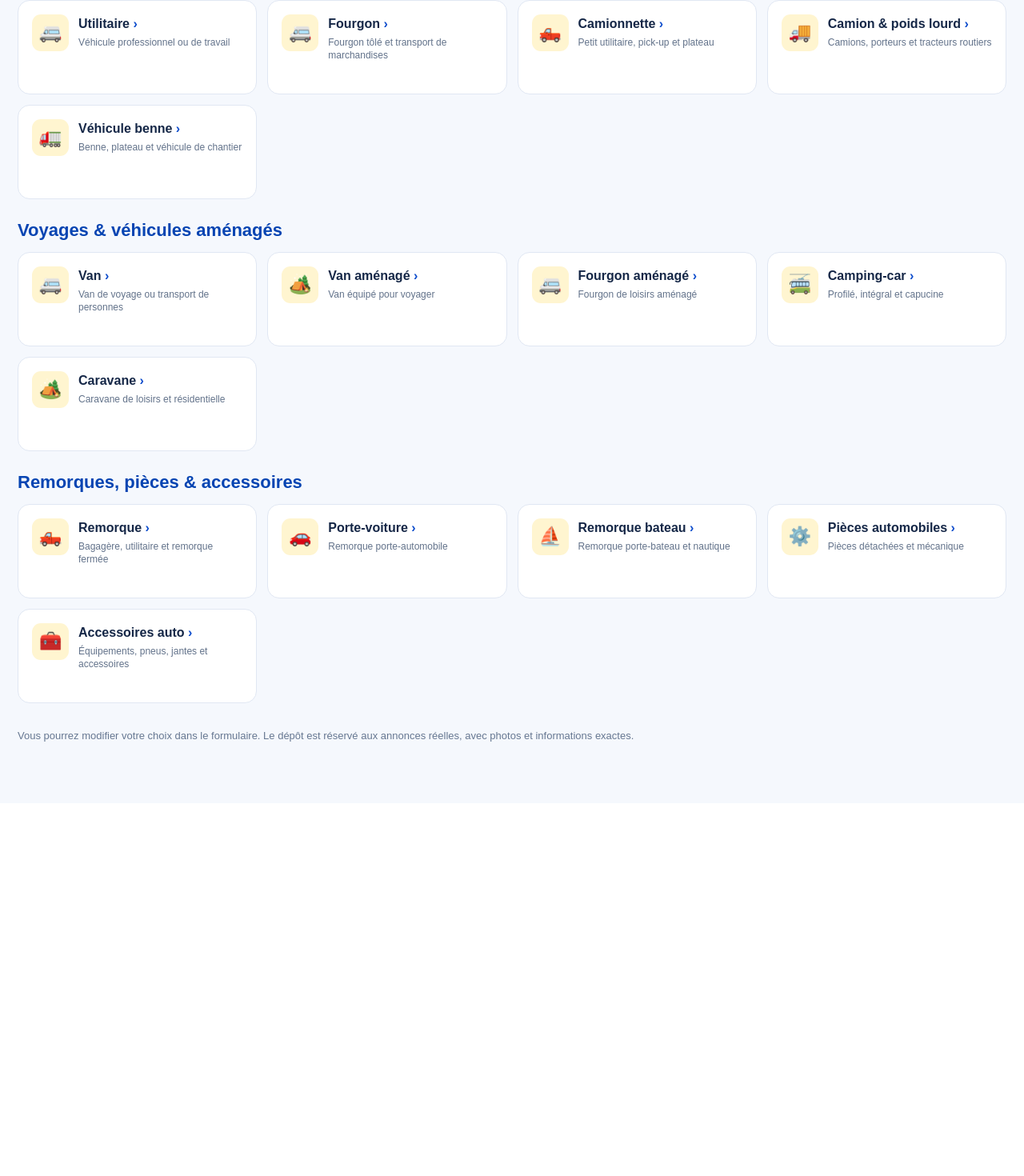
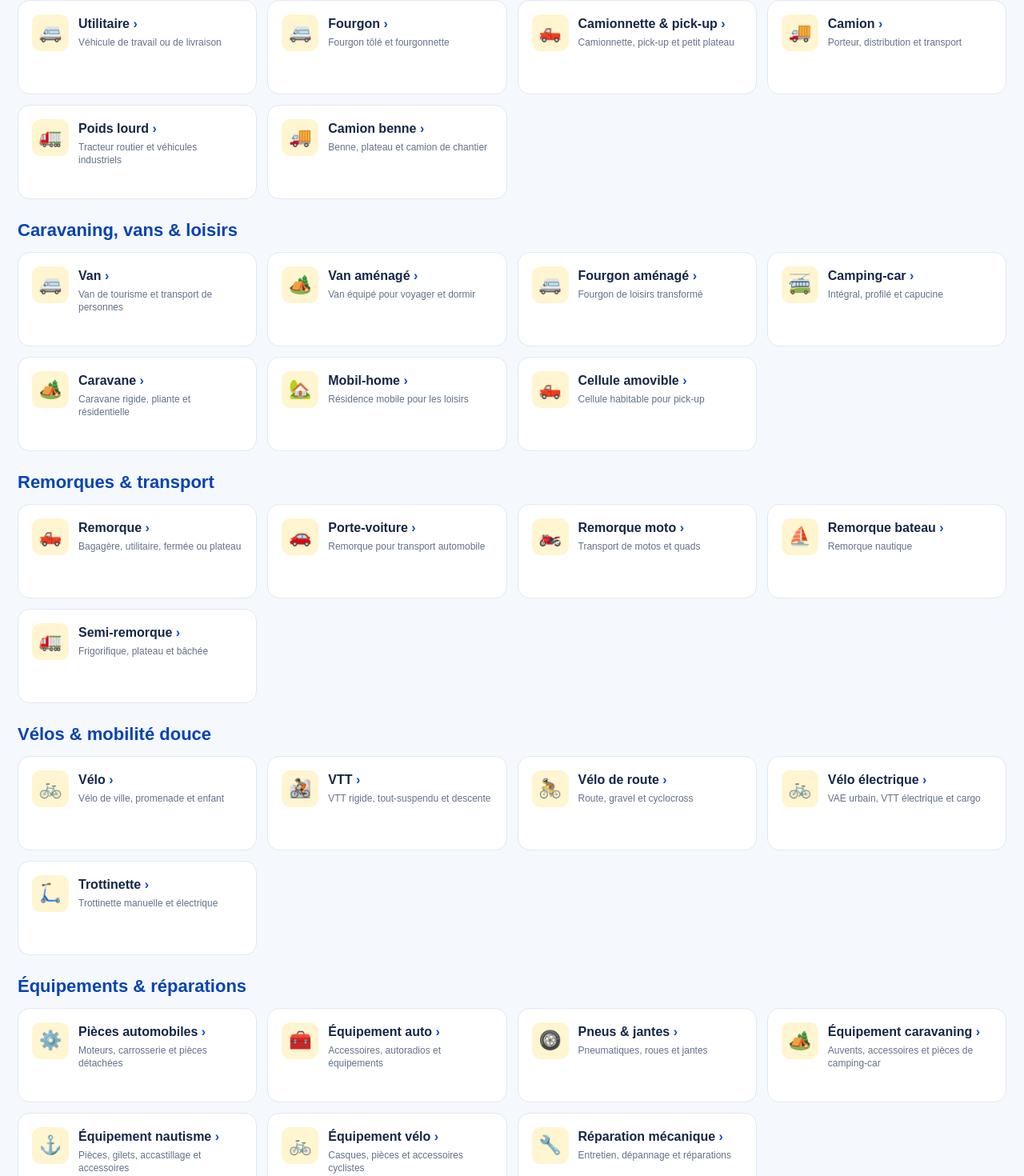
Before and after one commit to Touticimarket/tout-ici-market, a Next.js app: page /deposer/automobile in a window 1280 px wide. Shown: the part 738-2208 px from the top of the page at 80% size. Before the commit the page ends 1742 px from the top, so only its background shows below. Built offline with nearby package versions, Linux system fonts and the light colour scheme.

Commit message:
Expand vehicle marketplace to bikes, caravaning, equipment and mechanical services

```diff
--- a/app/deposer/automobile/types.ts
+++ b/app/deposer/automobile/types.ts
@@ -6,36 +6,59 @@ export type TypeVehicule = {
   groupe: string;
   motorise: boolean;
   catalogueAuto: boolean;
+  nature: "vehicule" | "equipement" | "service";
 };
 
 export const groupesAutomobile = [
   "Voitures particulières",
-  "Utilitaires & transport",
-  "Voyages & véhicules aménagés",
-  "Remorques, pièces & accessoires",
+  "Utilitaires, camions & transport",
+  "Caravaning, vans & loisirs",
+  "Remorques & transport",
+  "Vélos & mobilité douce",
+  "Équipements & réparations",
 ];
 
 export const typesVehicules: TypeVehicule[] = [
-  {slug:"voiture",nom:"Voiture",icone:"🚗",description:"Berline, citadine, coupé ou cabriolet",groupe:"Voitures particulières",motorise:true,catalogueAuto:true},
-  {slug:"suv-4x4",nom:"SUV & 4x4",icone:"🚙",description:"SUV, crossover et tout-terrain",groupe:"Voitures particulières",motorise:true,catalogueAuto:true},
-  {slug:"monospace",nom:"Monospace",icone:"🚘",description:"Véhicule familial et 7 places",groupe:"Voitures particulières",motorise:true,catalogueAuto:true},
-  {slug:"voiture-sans-permis",nom:"Voiture sans permis",icone:"🚗",description:"Quadricycle et voiturette",groupe:"Voitures particulières",motorise:true,catalogueAuto:false},
-  {slug:"vehicule-collection",nom:"Voiture de collection",icone:"🏎️",description:"Ancienne, classique ou de prestige",groupe:"Voitures particulières",motorise:true,catalogueAuto:false},
-  {slug:"utilitaire",nom:"Utilitaire",icone:"🚐",description:"Véhicule professionnel ou de travail",groupe:"Utilitaires & transport",motorise:true,catalogueAuto:false},
-  {slug:"fourgon",nom:"Fourgon",icone:"🚐",description:"Fourgon tôlé et transport de marchandises",groupe:"Utilitaires & transport",motorise:true,catalogueAuto:false},
-  {slug:"camionnette",nom:"Camionnette",icone:"🛻",description:"Petit utilitaire, pick-up et plateau",groupe:"Utilitaires & transport",motorise:true,catalogueAuto:false},
-  {slug:"camion",nom:"Camion & poids lourd",icone:"🚚",description:"Camions, porteurs et tracteurs routiers",groupe:"Utilitaires & transport",motorise:true,catalogueAuto:false},
-  {slug:"benne",nom:"Véhicule benne",icone:"🚛",description:"Benne, plateau et véhicule de chantier",groupe:"Utilitaires & transport",motorise:true,catalogueAuto:false},
-  {slug:"van",nom:"Van",icone:"🚐",description:"Van de voyage ou transport de personnes",groupe:"Voyages & véhicules aménagés",motorise:true,catalogueAuto:false},
-  {slug:"van-amenage",nom:"Van aménagé",icone:"🏕️",description:"Van équipé pour voyager",groupe:"Voyages & véhicules aménagés",motorise:true,catalogueAuto:false},
-  {slug:"fourgon-amenage",nom:"Fourgon aménagé",icone:"🚐",description:"Fourgon de loisirs aménagé",groupe:"Voyages & véhicules aménagés",motorise:true,catalogueAuto:false},
-  {slug:"camping-car",nom:"Camping-car",icone:"🚎",description:"Profilé, intégral et capucine",groupe:"Voyages & véhicules aménagés",motorise:true,catalogueAuto:false},
-  {slug:"caravane",nom:"Caravane",icone:"🏕️",description:"Caravane de loisirs et résidentielle",groupe:"Voyages & véhicules aménagés",motorise:false,catalogueAuto:false},
-  {slug:"remorque",nom:"Remorque",icone:"🛻",description:"Bagagère, utilitaire et remorque fermée",groupe:"Remorques, pièces & accessoires",motorise:false,catalogueAuto:false},
-  {slug:"porte-voiture",nom:"Porte-voiture",icone:"🚗",description:"Remorque porte-automobile",groupe:"Remorques, pièces & accessoires",motorise:false,catalogueAuto:false},
-  {slug:"remorque-bateau",nom:"Remorque bateau",icone:"⛵",description:"Remorque porte-bateau et nautique",groupe:"Remorques, pièces & accessoires",motorise:false,catalogueAuto:false},
-  {slug:"pieces-auto",nom:"Pièces automobiles",icone:"⚙️",description:"Pièces détachées et mécanique",groupe:"Remorques, pièces & accessoires",motorise:false,catalogueAuto:false},
-  {slug:"accessoires-auto",nom:"Accessoires auto",icone:"🧰",description:"Équipements, pneus, jantes et accessoires",groupe:"Remorques, pièces & accessoires",motorise:false,catalogueAuto:false},
+  {slug:"voiture",nom:"Voiture",icone:"🚗",description:"Citadine, berline, coupé, cabriolet",groupe:"Voitures particulières",motorise:true,catalogueAuto:true,nature:"vehicule"},
+  {slug:"suv-4x4",nom:"SUV & 4x4",icone:"🚙",description:"SUV, crossover et tout-terrain",groupe:"Voitures particulières",motorise:true,catalogueAuto:true,nature:"vehicule"},
+  {slug:"monospace",nom:"Monospace",icone:"🚘",description:"Familiale, monospace et 7 places",groupe:"Voitures particulières",motorise:true,catalogueAuto:true,nature:"vehicule"},
+  {slug:"voiture-sans-permis",nom:"Voiture sans permis",icone:"🚗",description:"Voiturette et quadricycle",groupe:"Voitures particulières",motorise:true,catalogueAuto:false,nature:"vehicule"},
+  {slug:"vehicule-collection",nom:"Voiture de collection",icone:"🏎️",description:"Anciennes et véhicules d'exception",groupe:"Voitures particulières",motorise:true,catalogueAuto:false,nature:"vehicule"},
+
+  {slug:"utilitaire",nom:"Utilitaire",icone:"🚐",description:"Véhicule de travail ou de livraison",groupe:"Utilitaires, camions & transport",motorise:true,catalogueAuto:false,nature:"vehicule"},
+  {slug:"fourgon",nom:"Fourgon",icone:"🚐",description:"Fourgon tôlé et fourgonnette",groupe:"Utilitaires, camions & transport",motorise:true,catalogueAuto:false,nature:"vehicule"},
+  {slug:"camionnette",nom:"Camionnette & pick-up",icone:"🛻",description:"Camionnette, pick-up et petit plateau",groupe:"Utilitaires, camions & transport",motorise:true,catalogueAuto:false,nature:"vehicule"},
+  {slug:"camion",nom:"Camion",icone:"🚚",description:"Porteur, distribution et transport",groupe:"Utilitaires, camions & transport",motorise:true,catalogueAuto:false,nature:"vehicule"},
+  {slug:"poids-lourd",nom:"Poids lourd",icone:"🚛",description:"Tracteur routier et véhicules industriels",groupe:"Utilitaires, camions & transport",motorise:true,catalogueAuto:false,nature:"vehicule"},
+  {slug:"benne",nom:"Camion benne",icone:"🚚",description:"Benne, plateau et camion de chantier",groupe:"Utilitaires, camions & transport",motorise:true,catalogueAuto:false,nature:"vehicule"},
+
+  {slug:"van",nom:"Van",icone:"🚐",description:"Van de tourisme et transport de personnes",groupe:"Caravaning, vans & loisirs",motorise:true,catalogueAuto:false,nature:"vehicule"},
+  {slug:"van-amenage",nom:"Van aménagé",icone:"🏕️",description:"Van équipé pour voyager et dormir",groupe:"Caravaning, vans & loisirs",motorise:true,catalogueAuto:false,nature:"vehicule"},
+  {slug:"fourgon-amenage",nom:"Fourgon aménagé",icone:"🚐",description:"Fourgon de loisirs transformé",groupe:"Caravaning, vans & loisirs",motorise:true,catalogueAuto:false,nature:"vehicule"},
+  {slug:"camping-car",nom:"Camping-car",icone:"🚎",description:"Intégral, profilé et capucine",groupe:"Caravaning, vans & loisirs",motorise:true,catalogueAuto:false,nature:"vehicule"},
+  {slug:"caravane",nom:"Caravane",icone:"🏕️",description:"Caravane rigide, pliante et résidentielle",groupe:"Caravaning, vans & loisirs",motorise:false,catalogueAuto:false,nature:"vehicule"},
+  {slug:"mobil-home",nom:"Mobil-home",icone:"🏡",description:"Résidence mobile pour les loisirs",groupe:"Caravaning, vans & loisirs",motorise:false,catalogueAuto:false,nature:"vehicule"},
+  {slug:"cellule-camping",nom:"Cellule amovible",icone:"🛻",description:"Cellule habitable pour pick-up",groupe:"Caravaning, vans & loisirs",motorise:false,catalogueAuto:false,nature:"equipement"},
+
+  {slug:"remorque",nom:"Remorque",icone:"🛻",description:"Bagagère, utilitaire, fermée ou plateau",groupe:"Remorques & transport",motorise:false,catalogueAuto:false,nature:"vehicule"},
+  {slug:"porte-voiture",nom:"Porte-voiture",icone:"🚗",description:"Remorque pour transport automobile",groupe:"Remorques & transport",motorise:false,catalogueAuto:false,nature:"vehicule"},
+  {slug:"remorque-moto",nom:"Remorque moto",icone:"🏍️",description:"Transport de motos et quads",groupe:"Remorques & transport",motorise:false,catalogueAuto:false,nature:"vehicule"},
+  {slug:"remorque-bateau",nom:"Remorque bateau",icone:"⛵",description:"Remorque nautique",groupe:"Remorques & transport",motorise:false,catalogueAuto:false,nature:"vehicule"},
+  {slug:"semi-remorque",nom:"Semi-remorque",icone:"🚛",description:"Frigorifique, plateau et bâchée",groupe:"Remorques & transport",motorise:false,catalogueAuto:false,nature:"vehicule"},
+
+  {slug:"velo",nom:"Vélo",icone:"🚲",description:"Vélo de ville, promenade et enfant",groupe:"Vélos & mobilité douce",motorise:false,catalogueAuto:false,nature:"vehicule"},
+  {slug:"vtt",nom:"VTT",icone:"🚵",description:"VTT rigide, tout-suspendu et descente",groupe:"Vélos & mobilité douce",motorise:false,catalogueAuto:false,nature:"vehicule"},
+  {slug:"velo-route",nom:"Vélo de route",icone:"🚴",description:"Route, gravel et cyclocross",groupe:"Vélos & mobilité douce",motorise:false,catalogueAuto:false,nature:"vehicule"},
+  {slug:"vae",nom:"Vélo électrique",icone:"🚲",description:"VAE urbain, VTT électrique et cargo",groupe:"Vélos & mobilité douce",motorise:false,catalogueAuto:false,nature:"vehicule"},
+  {slug:"trottinette",nom:"Trottinette",icone:"🛴",description:"Trottinette manuelle et électrique",groupe:"Vélos & mobilité douce",motorise:false,catalogueAuto:false,nature:"vehicule"},
+
+  {slug:"pieces-auto",nom:"Pièces automobiles",icone:"⚙️",description:"Moteurs, carrosserie et pièces détachées",groupe:"Équipements & réparations",motorise:false,catalogueAuto:false,nature:"equipement"},
+  {slug:"accessoires-auto",nom:"Équipement auto",icone:"🧰",description:"Accessoires, autoradios et équipements",groupe:"Équipements & réparations",motorise:false,catalogueAuto:false,nature:"equipement"},
+  {slug:"pneus-jantes",nom:"Pneus & jantes",icone:"🛞",description:"Pneumatiques, roues et jantes",groupe:"Équipements & réparations",motorise:false,catalogueAuto:false,nature:"equipement"},
+  {slug:"equipement-caravaning",nom:"Équipement caravaning",icone:"🏕️",description:"Auvents, accessoires et pièces de camping-car",groupe:"Équipements & réparations",motorise:false,catalogueAuto:false,nature:"equipement"},
+  {slug:"equipement-nautisme",nom:"Équipement nautisme",icone:"⚓",description:"Pièces, gilets, accastillage et accessoires",groupe:"Équipements & réparations",motorise:false,catalogueAuto:false,nature:"equipement"},
+  {slug:"equipement-velo",nom:"Équipement vélo",icone:"🚲",description:"Casques, pièces et accessoires cyclistes",groupe:"Équipements & réparations",motorise:false,catalogueAuto:false,nature:"equipement"},
+  {slug:"reparation-mecanique",nom:"Réparation mécanique",icone:"🔧",description:"Entretien, dépannage et réparations",groupe:"Équipements & réparations",motorise:false,catalogueAuto:false,nature:"service"},
 ];
 
 export function trouverTypeVehicule(slug:string){
```
